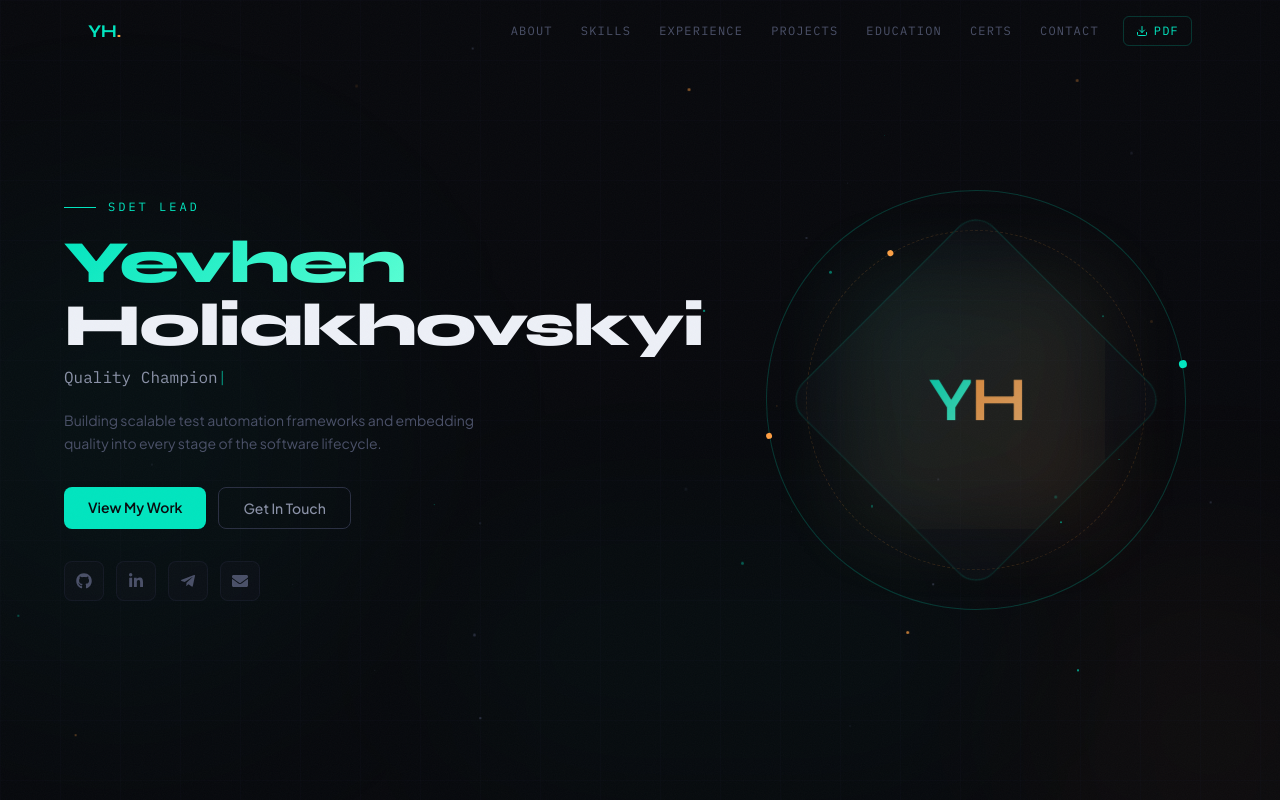
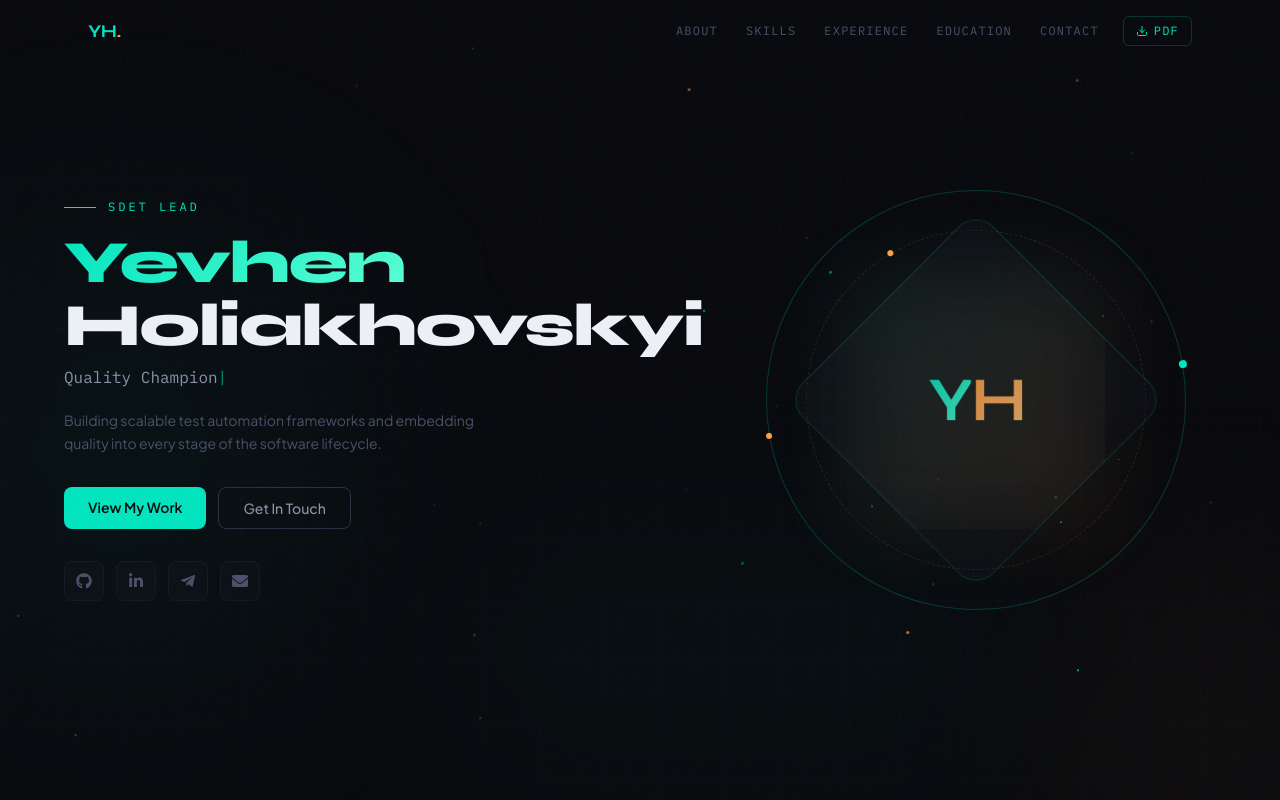
Before and after one commit to yholia/yholia.github.io, a React (Vite) app: page / in a window 1280 px wide. Shown: the top 800 px of the page. Built offline with nearby package versions, Linux system fonts and the light colour scheme.

Commit message:
Comment out "Projects" and "Certifications" links in Navbar.

```diff
--- a/src/components/layout/Navbar.tsx
+++ b/src/components/layout/Navbar.tsx
@@ -8,9 +8,9 @@ const navLinks = [
   { label: "About", href: "#about" },
   { label: "Skills", href: "#skills" },
   { label: "Experience", href: "#experience" },
-  { label: "Projects", href: "#projects" },
+  // { label: "Projects", href: "#projects" },
   { label: "Education", href: "#education" },
-  { label: "Certs", href: "#certifications" },
+  // { label: "Certs", href: "#certifications" },
   { label: "Contact", href: "#contact" },
 ];
 
```
